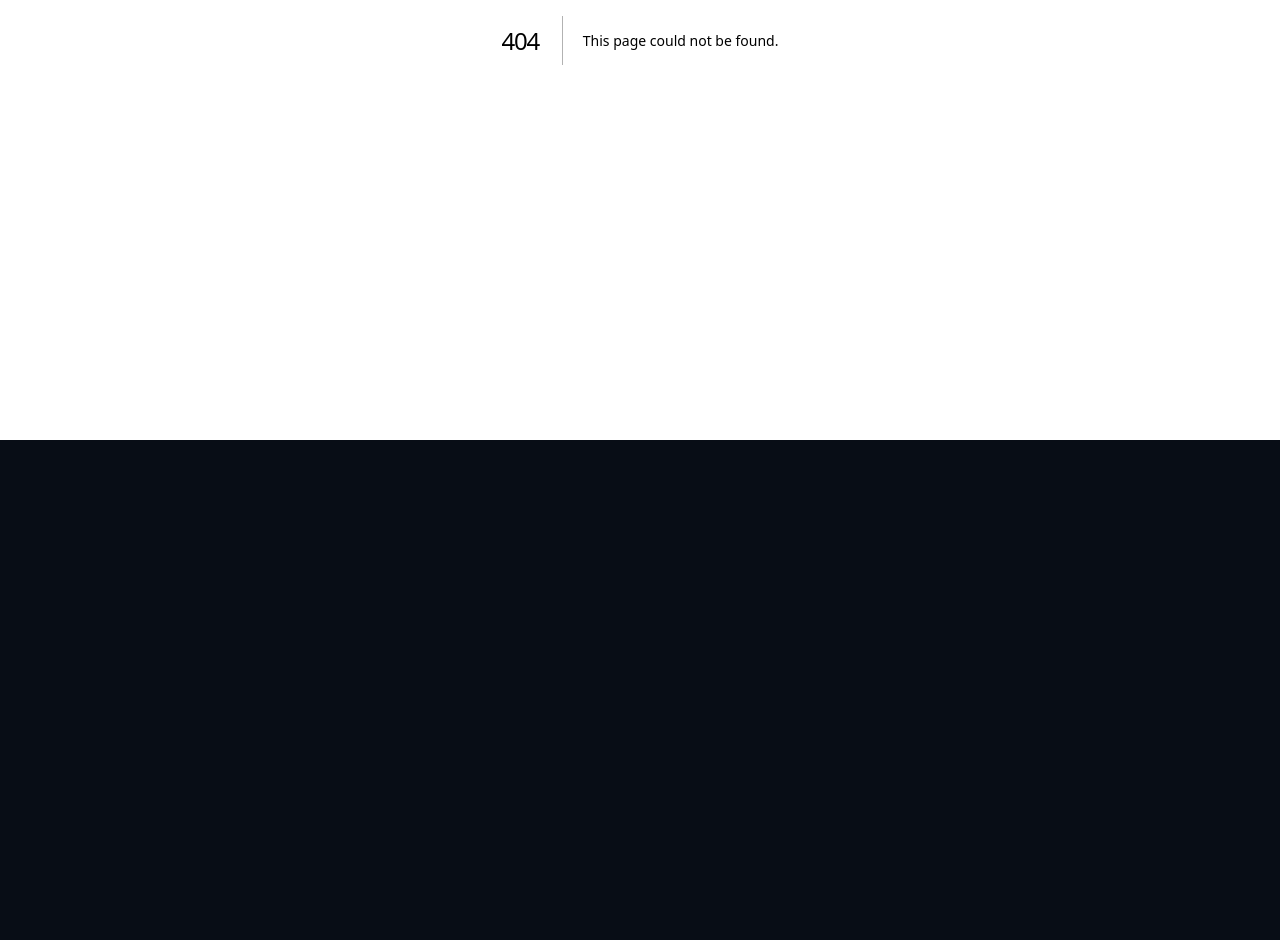
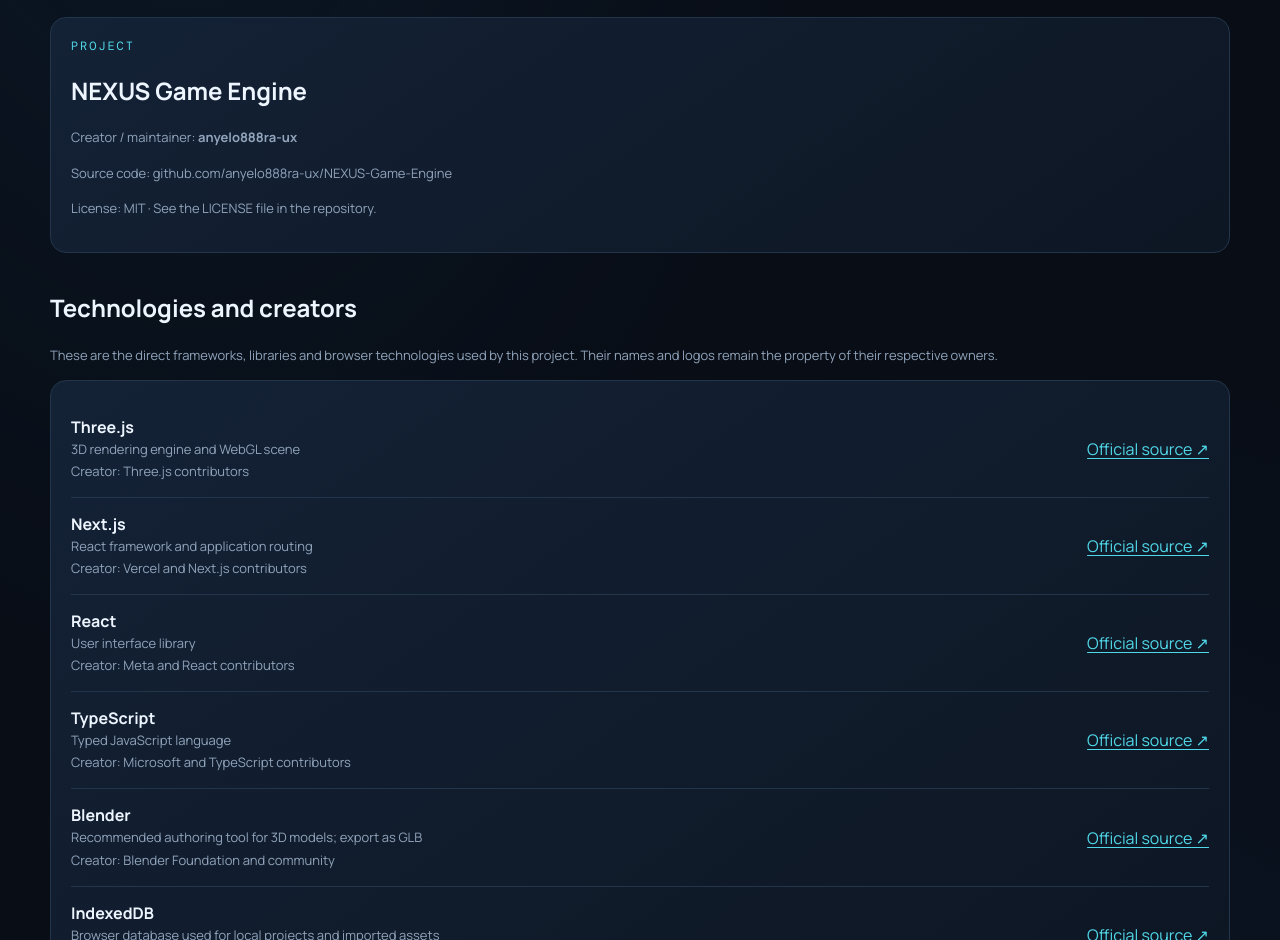
Before and after one commit to anyelo888ra-ux/NEXUS-Game-Engine, a Next.js app: page /credits in a window 1280 px wide. Before the commit this address had no page. Shown: the part 360-1300 px from the top of the page. Before the commit the page ends 800 px from the top, so only its background shows below. Built offline with nearby package versions, Linux system fonts and the light colour scheme.

Commit message:
Add project credits and attribution page

```diff
--- /dev/null
+++ b/app/credits/page.tsx
@@ -0,0 +1,39 @@
+import Link from "next/link";
+
+const credits = [
+  { name: "Three.js", role: "3D rendering engine and WebGL scene", url: "https://threejs.org/", creator: "Three.js contributors" },
+  { name: "Next.js", role: "React framework and application routing", url: "https://nextjs.org/", creator: "Vercel and Next.js contributors" },
+  { name: "React", role: "User interface library", url: "https://react.dev/", creator: "Meta and React contributors" },
+  { name: "TypeScript", role: "Typed JavaScript language", url: "https://www.typescriptlang.org/", creator: "Microsoft and TypeScript contributors" },
+  { name: "Blender", role: "Recommended authoring tool for 3D models; export as GLB", url: "https://www.blender.org/", creator: "Blender Foundation and community" },
+  { name: "IndexedDB", role: "Browser database used for local projects and imported assets", url: "https://developer.mozilla.org/en-US/docs/Web/API/IndexedDB_API", creator: "Web platform standard; browser vendors" },
+];
+
+export default function CreditsPage() {
+  return <main className="shell credits">
+    <header className="topbar"><div className="brand"><div className="logo">N</div><span>NEXUS <span style={{ color: "var(--cyan)" }}>ENGINE</span></span></div><span className="pill">ALPHA 0.2.0</span></header>
+    <p className="eyebrow" style={{ marginTop: 48 }}>OPEN SOURCE · ATTRIBUTION</p>
+    <h1>Credits & acknowledgements</h1>
+    <p className="subtitle">This page documents the project, the technologies used to build it and the people or communities behind those tools. If you reuse this code, keep the applicable license and third-party notices with your copy.</p>
+
+    <section className="card" style={{ marginTop: 28 }}>
+      <div className="eyebrow">PROJECT</div><h2>NEXUS Game Engine</h2>
+      <p className="credit-note">Creator / maintainer: <strong>anyelo888ra-ux</strong></p>
+      <p className="credit-note">Source code: <a href="https://github.com/anyelo888ra-ux/NEXUS-Game-Engine" target="_blank" rel="noreferrer">github.com/anyelo888ra-ux/NEXUS-Game-Engine</a></p>
+      <p className="credit-note">License: MIT · See the LICENSE file in the repository.</p>
+    </section>
+
+    <h2 style={{ marginTop: 38 }}>Technologies and creators</h2>
+    <p className="credit-note">These are the direct frameworks, libraries and browser technologies used by this project. Their names and logos remain the property of their respective owners.</p>
+    <section className="card" style={{ marginTop: 14 }}>
+      {credits.map((item) => <div className="credit-row" key={item.name}>
+        <div><strong>{item.name}</strong><div className="credit-note">{item.role}</div><div className="credit-note">Creator: {item.creator}</div></div>
+        <a href={item.url} target="_blank" rel="noreferrer">Official source ↗</a>
+      </div>)}
+    </section>
+
+    <h2 style={{ marginTop: 38 }}>Reuse this project</h2>
+    <div className="card"><p className="credit-note">NEXUS Game Engine is distributed under the MIT License. You may reuse and modify the project under its terms. Include the original copyright and license notice in copies or substantial portions of the software. Check each dependency's own license before redistributing a build.</p><p className="credit-note">This credits page is an attribution guide; it does not replace the repository's LICENSE file or the license notices of third-party packages.</p></div>
+    <div className="actions"><Link href="/" className="btn primary">← Back to projects</Link><a className="btn" href="https://github.com/anyelo888ra-ux/NEXUS-Game-Engine" target="_blank" rel="noreferrer">Open GitHub repository ↗</a></div>
+  </main>;
+}
```
